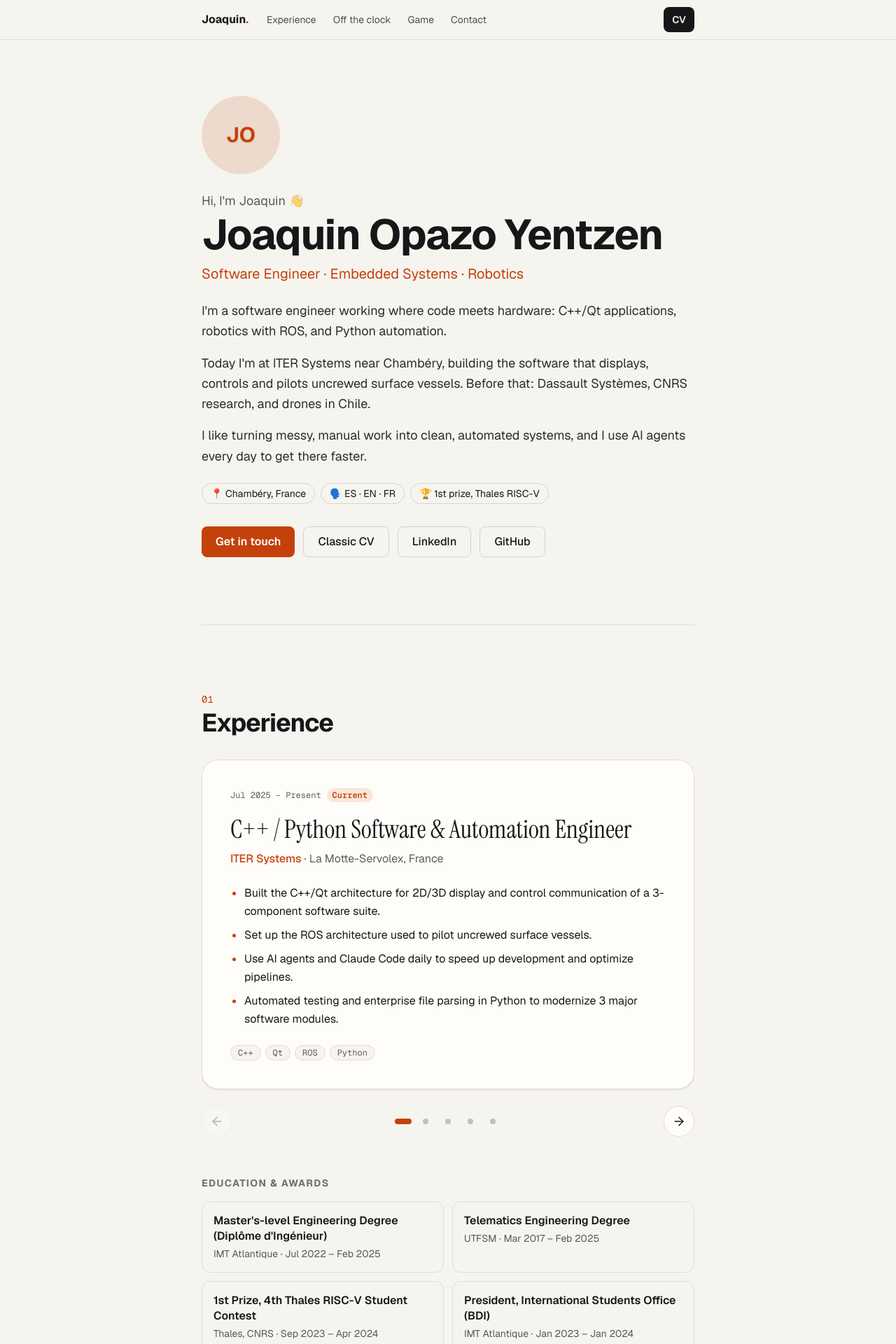
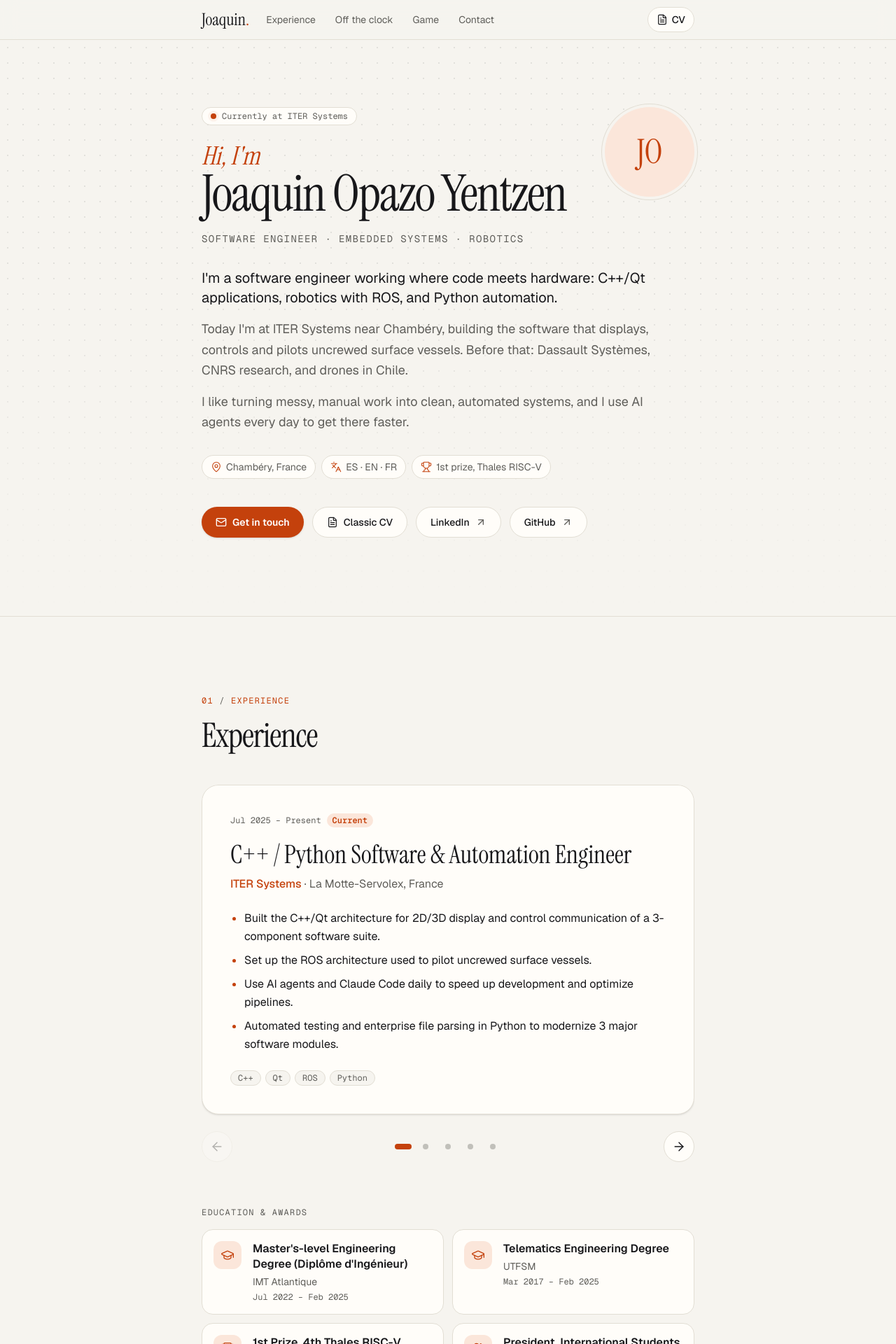
Before and after one commit to Opeiz/opeiz.com, a Next.js app: page / in a window 1280 px wide. Shown: the top 1920 px of the page at 70% size. Built offline with nearby package versions, Linux system fonts and the light colour scheme.

Commit message:
style: redesign home page with dotted hero, status pill and section labels
Co-Authored-By: Claude Opus 5.5 <noreply@anthropic.com>

```diff
--- a/src/app/cv/page.tsx
+++ b/src/app/cv/page.tsx
@@ -36,7 +36,7 @@ export default function CvPage() {
 
       {/* Header */}
       <header className="mb-8 border-b border-foreground/15 pb-6">
-        <h1 className="text-3xl font-bold tracking-tight md:text-5xl">{cv.name}</h1>
+        <h1 className="font-display text-4xl tracking-tight md:text-6xl">{cv.name}</h1>
         <p className="mt-2 text-lg text-accent md:text-xl">{cv.role}</p>
         <ul className="mt-4 flex flex-wrap gap-x-5 gap-y-2 text-sm">
           <li>{cv.location}</li>
--- a/src/app/page.tsx
+++ b/src/app/page.tsx
@@ -1,8 +1,10 @@
+import { ArrowUpRight, FileText, Languages, Mail, MapPin, Trophy } from "lucide-react";
 import Image from "next/image";
 import Link from "next/link";
 import { ExperienceCarousel } from "@/components/ExperienceCarousel";
 import { GameOfLife } from "@/components/GameOfLife";
-import { cv, formatRange } from "@/data/cv";
+import { Icon } from "@/components/Icon";
+import { cv, formatRange, type IconName } from "@/data/cv";
 
 // The home page ("/"): one page that scrolls through 5 sections.
 // Server Component: becomes plain HTML at build time. Only the carousel and the game
@@ -18,111 +20,134 @@ const NAV = [
 
 const linkedIn = cv.links.find((l) => l.label === "LinkedIn");
 const gitHub = cv.links.find((l) => l.label === "GitHub");
+const currentJob = cv.experience.find((job) => job.end === null);
+
+// Shared container: centered column, same width everywhere
+const container = "mx-auto w-full max-w-3xl px-5 md:px-8";
 
 export default function Home() {
   return (
     <>
       <SiteHeader />
 
-      <main className="mx-auto w-full max-w-3xl px-4 md:px-8">
-        {/* 1. ABOUT ------------------------------------------------------ */}
-        <section id="about" aria-labelledby="about-title" className="scroll-mt-28 pt-12 pb-16 md:pt-20 md:pb-24">
-          <Avatar />
-          <p className="mt-6 text-lg opacity-70">Hi, I&apos;m {cv.firstName} 👋</p>
-          <h1 id="about-title" className="mt-1 text-4xl font-bold tracking-tight md:text-6xl">
+      <main>
+        {/* 1. ABOUT (hero) ------------------------------------------------ */}
+        <section id="about" aria-labelledby="about-title" className="relative scroll-mt-20 overflow-hidden">
+          {/* Decorative dotted grid, full width, behind the content */}
+          <div aria-hidden="true" className="bg-dots pointer-events-none absolute inset-0 -z-10" />
+
+          <div className={`${container} pt-14 pb-20 md:pt-24 md:pb-28`}>
+            <div className="flex flex-col-reverse gap-8 md:flex-row md:items-start md:justify-between">
+              <div>
+                {currentJob && (
+                  <p className="inline-flex items-center gap-2 rounded-full border border-border bg-surface px-3 py-1 font-mono text-xs text-muted">
+                    <span className="relative flex size-2">
+                      {/* motion-safe: the ping animation only runs if the visitor allows motion */}
+                      <span className="absolute inline-flex h-full w-full rounded-full bg-accent opacity-60 motion-safe:animate-ping" />
+                      <span className="relative inline-flex size-2 rounded-full bg-accent" />
+                    </span>
+                    Currently at {currentJob.org}
+                  </p>
+                )}
+                <p className="mt-6 font-display text-3xl text-accent italic md:text-4xl">Hi, I&apos;m</p>
+                <h1 id="about-title" className="font-display text-5xl leading-[0.95] tracking-tight md:text-7xl">
                   {cv.name}
                 </h1>
-          <p className="mt-3 text-lg text-accent md:text-xl">{cv.role}</p>
+              </div>
+              <Avatar />
+            </div>
 
-          <div className="mt-6 space-y-4 text-lg leading-relaxed opacity-90">
-            {cv.summary.map((paragraph) => (
-              <p key={paragraph}>{paragraph}</p>
+            <p className="mt-5 font-mono text-xs tracking-widest text-muted uppercase md:text-sm">{cv.role}</p>
+
+            <div className="mt-8 max-w-2xl space-y-4 leading-relaxed text-muted md:text-lg">
+              {cv.summary.map((paragraph, i) => (
+                <p key={paragraph} className={i === 0 ? "text-lg text-foreground md:text-xl" : ""}>
+                  {paragraph}
+                </p>
               ))}
             </div>
 
-          <ul className="mt-6 flex flex-wrap gap-2 text-sm">
-            <Chip>📍 {cv.location}</Chip>
-            <Chip>🗣️ ES · EN · FR</Chip>
-            <Chip>🏆 1st prize, Thales RISC-V</Chip>
+            <ul className="mt-8 flex flex-wrap gap-2 text-sm">
+              <Chip icon={<MapPin className="size-4" strokeWidth={1.6} />}>{cv.location}</Chip>
+              <Chip icon={<Languages className="size-4" strokeWidth={1.6} />}>ES · EN · FR</Chip>
+              <Chip icon={<Trophy className="size-4" strokeWidth={1.6} />}>1st prize, Thales RISC-V</Chip>
             </ul>
 
-          <div className="mt-8 flex flex-wrap gap-3">
+            <div className="mt-10 flex flex-wrap gap-3">
               <a href="#contact" className={primaryButton}>
+                <Mail className="size-4" strokeWidth={2} aria-hidden="true" />
                 Get in touch
               </a>
               <Link href="/cv" className={secondaryButton}>
+                <FileText className="size-4" strokeWidth={1.8} aria-hidden="true" />
                 Classic CV
               </Link>
-            {linkedIn && (
-              <a href={linkedIn.href} target="_blank" rel="noreferrer" className={secondaryButton}>
-                LinkedIn
-              </a>
-            )}
-            {gitHub && (
-              <a href={gitHub.href} target="_blank" rel="noreferrer" className={secondaryButton}>
-                GitHub
-              </a>
-            )}
+              <SocialLinks />
+            </div>
           </div>
         </section>
 
-        {/* 2. EXPERIENCE ------------------------------------------------- */}
-        <Section id="experience" number="01" title="Experience">
+        {/* 2. EXPERIENCE -------------------------------------------------- */}
+        <Section id="experience" number="01" label="Experience" title="Experience">
           <ExperienceCarousel entries={cv.experience} />
 
-          <h3 className="mt-14 mb-4 text-sm font-bold tracking-widest uppercase opacity-60">
-            Education & awards
-          </h3>
+          <h3 className="mt-16 mb-4 font-mono text-xs tracking-widest text-muted uppercase">Education & awards</h3>
           <ul className="grid gap-3 md:grid-cols-2">
-            {[...cv.education, ...cv.projects, ...cv.activities].map((entry) => (
-              <li key={entry.slug} className="rounded-xl border border-foreground/10 p-4">
-                <p className="font-semibold leading-snug">{entry.title}</p>
-                <p className="mt-1 text-sm opacity-70">
-                  {entry.org} · {formatRange(entry.start, entry.end)}
-                </p>
+            {[
+              ...cv.education.map((e) => ({ entry: e, icon: "graduation" as IconName })),
+              ...cv.projects.map((e) => ({ entry: e, icon: "trophy" as IconName })),
+              ...cv.activities.map((e) => ({ entry: e, icon: "users" as IconName })),
+            ].map(({ entry, icon }) => (
+              <li key={entry.slug} className="flex gap-4 rounded-2xl border border-border bg-surface p-4">
+                <IconBadge name={icon} />
+                <div>
+                  <p className="leading-snug font-semibold">{entry.title}</p>
+                  <p className="mt-1 text-sm text-muted">{entry.org}</p>
+                  <p className="mt-1 font-mono text-xs text-muted">{formatRange(entry.start, entry.end)}</p>
+                </div>
               </li>
             ))}
           </ul>
         </Section>
 
-        {/* 3. OFF THE CLOCK ---------------------------------------------- */}
-        <Section id="off-the-clock" number="02" title="Off the clock" intro="The less formal part. When I'm not writing code:">
+        {/* 3. OFF THE CLOCK ----------------------------------------------- */}
+        <Section id="off-the-clock" number="02" label="Personal" title="Off the clock" intro="The less formal part. When I'm not writing code:">
           <ul className="grid gap-3 md:grid-cols-3">
             {cv.hobbies.map((hobby) => (
-              <li key={hobby.text} className="rounded-2xl border border-foreground/10 bg-foreground/[0.03] p-5">
-                <p className="text-3xl" aria-hidden="true">
-                  {hobby.icon}
-                </p>
-                <p className="mt-3 font-semibold">{hobby.title}</p>
-                <p className="mt-1 text-sm leading-relaxed opacity-75">{hobby.text}</p>
+              <li
+                key={hobby.text}
+                className="group rounded-2xl border border-border bg-surface p-5 transition-colors hover:border-accent/40"
+              >
+                <IconBadge name={hobby.icon} large />
+                <p className="mt-4 font-semibold">{hobby.title}</p>
+                <p className="mt-1 text-sm leading-relaxed text-muted">{hobby.text}</p>
               </li>
             ))}
           </ul>
 
-          <h3 className="mt-12 mb-4 text-sm font-bold tracking-widest uppercase opacity-60">Fun facts</h3>
-          <ul className="space-y-3">
+          <h3 className="mt-14 mb-5 font-mono text-xs tracking-widest text-muted uppercase">Fun facts</h3>
+          <ul className="grid gap-x-8 gap-y-4 md:grid-cols-2">
             {cv.funFacts.map((fact) => (
               <li key={fact.text} className="flex items-start gap-3 leading-relaxed">
-                <span className="text-xl" aria-hidden="true">
-                  {fact.icon}
-                </span>
+                <Icon name={fact.icon} className="mt-0.5 size-5 shrink-0 text-accent" />
                 <span>{fact.text}</span>
               </li>
             ))}
           </ul>
         </Section>
 
-        {/* 4. GAME ------------------------------------------------------- */}
+        {/* 4. GAME -------------------------------------------------------- */}
         <Section
           id="game"
           number="03"
+          label="Game"
           title="Bored? Try the Game of Life"
           intro="Conway's Game of Life: every cell lives or dies based on its 8 neighbours. Draw some cells, press Play, and watch the patterns move."
         >
           <GameOfLife />
-          <details className="mt-6 rounded-xl border border-foreground/10 p-4 text-sm leading-relaxed">
-            <summary className="cursor-pointer font-semibold">The 4 rules</summary>
-            <ul className="mt-3 list-disc space-y-1 pl-5 opacity-80">
+          <details className="mt-4 rounded-2xl border border-border bg-surface p-4 text-sm leading-relaxed">
+            <summary className="cursor-pointer font-medium">The 4 rules</summary>
+            <ul className="mt-3 list-disc space-y-1 pl-5 text-muted">
               <li>A live cell with fewer than 2 neighbours dies (loneliness).</li>
               <li>A live cell with 2 or 3 neighbours survives.</li>
               <li>A live cell with more than 3 neighbours dies (crowding).</li>
@@ -131,34 +156,35 @@ export default function Home() {
           </details>
         </Section>
 
-        {/* 5. CONTACT ---------------------------------------------------- */}
-        <Section id="contact" number="04" title="Let's talk" intro="A project, a question, or just a hello: my inbox is open.">
+        {/* 5. CONTACT ----------------------------------------------------- */}
+        <Section id="contact" number="04" label="Contact" title="Let's talk" intro="A project, a question, or just a hello: my inbox is open.">
           <a
             href={`mailto:${cv.email}`}
-            className="block break-all text-2xl font-semibold text-accent underline-offset-8 hover:underline md:text-4xl"
+            className="group inline-flex items-center gap-2 font-display text-3xl break-all decoration-accent decoration-2 underline-offset-8 hover:underline md:text-5xl"
           >
             {cv.email}
+            <ArrowUpRight
+              aria-hidden="true"
+              className="size-7 shrink-0 text-accent transition-transform group-hover:translate-x-1 group-hover:-translate-y-1 md:size-9"
+            />
           </a>
-          <div className="mt-8 flex flex-wrap gap-3">
+          <div className="mt-10 flex flex-wrap gap-3">
             <a href={`mailto:${cv.email}`} className={primaryButton}>
+              <Mail className="size-4" strokeWidth={2} aria-hidden="true" />
               Send an email
             </a>
-            {linkedIn && (
-              <a href={linkedIn.href} target="_blank" rel="noreferrer" className={secondaryButton}>
-                LinkedIn
-              </a>
-            )}
-            {gitHub && (
-              <a href={gitHub.href} target="_blank" rel="noreferrer" className={secondaryButton}>
-                GitHub
-              </a>
-            )}
+            <SocialLinks />
           </div>
         </Section>
       </main>
 
-      <footer className="mx-auto w-full max-w-3xl border-t border-foreground/10 px-4 py-8 text-sm opacity-60 md:px-8">
-        © <CurrentYear /> {cv.name} · Built with Next.js, Tailwind CSS and Vercel
+      <footer className="border-t border-border">
+        <div className={`${container} flex flex-col gap-2 py-8 font-mono text-xs text-muted md:flex-row md:justify-between`}>
+          <p>
+            © <CurrentYear /> {cv.name}
+          </p>
+          <p>Built with Next.js, Tailwind CSS & Vercel</p>
+        </div>
       </footer>
     </>
   );
@@ -167,31 +193,56 @@ export default function Home() {
 // ---------- Small building blocks ----------
 
 const primaryButton =
-  "inline-flex min-h-11 items-center rounded-lg bg-accent px-5 font-semibold text-white hover:opacity-90";
+  "inline-flex min-h-11 items-center gap-2 rounded-full bg-accent px-5 text-sm font-semibold text-on-accent shadow-sm transition hover:opacity-90";
 const secondaryButton =
-  "inline-flex min-h-11 items-center rounded-lg border border-foreground/15 px-5 font-medium hover:bg-foreground/5";
+  "inline-flex min-h-11 items-center gap-2 rounded-full border border-border bg-surface px-5 text-sm font-medium transition hover:border-foreground/30";
+
+/** LinkedIn + GitHub as text links with a ↗ arrow (they open a new tab). */
+function SocialLinks() {
+  return (
+    <>
+      {[linkedIn, gitHub].map(
+        (link) =>
+          link && (
+            <a key={link.href} href={link.href} target="_blank" rel="noreferrer" className={`group ${secondaryButton}`}>
+              {link.label}
+              <ArrowUpRight
+                aria-hidden="true"
+                className="size-4 text-muted transition-transform group-hover:translate-x-0.5 group-hover:-translate-y-0.5"
+              />
+            </a>
+          ),
+      )}
+    </>
+  );
+}
 
 /** Sticky top menu. On phones the links scroll sideways instead of wrapping. */
 function SiteHeader() {
   return (
-    <header className="sticky top-0 z-10 border-b border-foreground/10 bg-background/85 backdrop-blur">
-      <div className="mx-auto flex max-w-3xl items-center gap-4 px-4 md:px-8">
-        <a href="#about" className="flex min-h-14 shrink-0 items-center font-bold">
+    <header className="sticky top-0 z-10 border-b border-border bg-background/80 backdrop-blur-md">
+      <div className="mx-auto flex w-full max-w-3xl items-center gap-3 px-5 md:px-8">
+        <a href="#about" className="flex min-h-14 shrink-0 items-center font-display text-2xl">
           {cv.firstName}
           <span className="text-accent">.</span>
         </a>
         <nav aria-label="Sections" className="min-w-0 flex-1">
-          <ul className="flex gap-1 overflow-x-auto text-sm [scrollbar-width:none] [&::-webkit-scrollbar]:hidden">
+          {/* mask: the links fade out at the right edge on phones, hinting they scroll */}
+          <ul className="flex gap-1 overflow-x-auto text-sm [scrollbar-width:none] [mask-image:linear-gradient(to_right,black_85%,transparent)] md:[mask-image:none] [&::-webkit-scrollbar]:hidden">
             {NAV.map((item) => (
               <li key={item.href} className="shrink-0">
-                <a href={item.href} className="flex min-h-11 items-center rounded-md px-2.5 opacity-75 hover:bg-foreground/5 hover:opacity-100">
+                <a href={item.href} className="flex min-h-11 items-center rounded-full px-3 text-muted transition-colors hover:text-foreground">
                   {item.label}
                 </a>
               </li>
             ))}
           </ul>
         </nav>
-        <Link href="/cv" className="inline-flex min-h-9 shrink-0 items-center rounded-lg bg-foreground px-3 text-sm font-semibold text-background hover:opacity-90">
+        <Link
+          href="/cv"
+          className="inline-flex min-h-9 shrink-0 items-center gap-1.5 rounded-full border border-border bg-surface px-3 text-sm font-medium transition hover:border-foreground/30"
+        >
+          <FileText className="size-4" strokeWidth={1.8} aria-hidden="true" />
           CV
         </Link>
       </div>
@@ -199,29 +250,57 @@ function SiteHeader() {
   );
 }
 
-/** A numbered page section with a title. scroll-mt-28 = leave room for the sticky header. */
+/** A numbered page section. scroll-mt-20 = leave room for the sticky header. */
 function Section({
   id,
   number,
+  label,
   title,
   intro,
   children,
 }: {
   id: string;
   number: string;
+  label: string; // short label above the title, e.g. "Game"
   title: string;
   intro?: string;
   children: React.ReactNode;
 }) {
   return (
-    <section id={id} aria-labelledby={`${id}-title`} className="scroll-mt-20 border-t border-foreground/10 py-16 md:py-24">
-      <p className="font-mono text-sm text-accent">{number}</p>
-      <h2 id={`${id}-title`} className="mt-1 text-3xl font-bold tracking-tight md:text-4xl">
+    <section id={id} aria-labelledby={`${id}-title`} className="scroll-mt-20 border-t border-border">
+      <div className={`${container} py-20 md:py-28`}>
+        <p className="font-mono text-xs tracking-widest text-accent uppercase">
+          {number} <span className="text-muted">/</span> {label}
+        </p>
+        <h2 id={`${id}-title`} className="mt-3 font-display text-4xl leading-tight tracking-tight md:text-5xl">
           {title}
         </h2>
-      {intro && <p className="mt-3 max-w-2xl text-lg leading-relaxed opacity-75">{intro}</p>}
-      <div className="mt-8">{children}</div>
+        {intro && <p className="mt-4 max-w-2xl leading-relaxed text-muted md:text-lg">{intro}</p>}
+        <div className="mt-10">{children}</div>
+      </div>
     </section>
+  );
+}
+
+/** Icon inside a soft orange rounded square. */
+function IconBadge({ name, large = false }: { name: IconName; large?: boolean }) {
+  return (
+    <span
+      className={`inline-flex shrink-0 items-center justify-center rounded-xl bg-accent-soft text-accent ${large ? "size-11" : "size-10"}`}
+    >
+      <Icon name={name} className={large ? "size-6" : "size-5"} />
+    </span>
+  );
+}
+
+function Chip({ icon, children }: { icon: React.ReactNode; children: React.ReactNode }) {
+  return (
+    <li className="inline-flex items-center gap-1.5 rounded-full border border-border bg-surface px-3 py-1.5 text-muted">
+      <span aria-hidden="true" className="text-accent">
+        {icon}
+      </span>
+      {children}
+    </li>
   );
 }
 
@@ -235,16 +314,11 @@ async function CurrentYear() {
   return <>{new Date().getFullYear()}</>;
 }
 
-function Chip({ children }: { children: React.ReactNode }) {
-  return <li className="rounded-full border border-foreground/15 px-3 py-1">{children}</li>;
-}
-
 /** My photo if set in cv.ts, otherwise my initials in a circle. */
 function Avatar() {
+  const ring = "size-24 shrink-0 rounded-full ring-1 ring-border ring-offset-4 ring-offset-background md:size-32";
   if (cv.photo) {
-    return (
-      <Image src={cv.photo} alt={cv.name} width={112} height={112} loading="eager" className="h-24 w-24 rounded-full object-cover md:h-28 md:w-28" />
-    );
+    return <Image src={cv.photo} alt={cv.name} width={128} height={128} loading="eager" className={`${ring} object-cover`} />;
   }
   const initials = cv.name
     .split(" ")
@@ -252,7 +326,7 @@ function Avatar() {
     .map((word) => word[0])
     .join("");
   return (
-    <div aria-hidden="true" className="flex h-24 w-24 items-center justify-center rounded-full bg-accent/15 text-3xl font-bold text-accent md:h-28 md:w-28">
+    <div aria-hidden="true" className={`${ring} flex items-center justify-center bg-accent-soft font-display text-4xl text-accent md:text-5xl`}>
       {initials}
     </div>
   );
```
Lines whose indentation alone changed are shown as unchanged.
